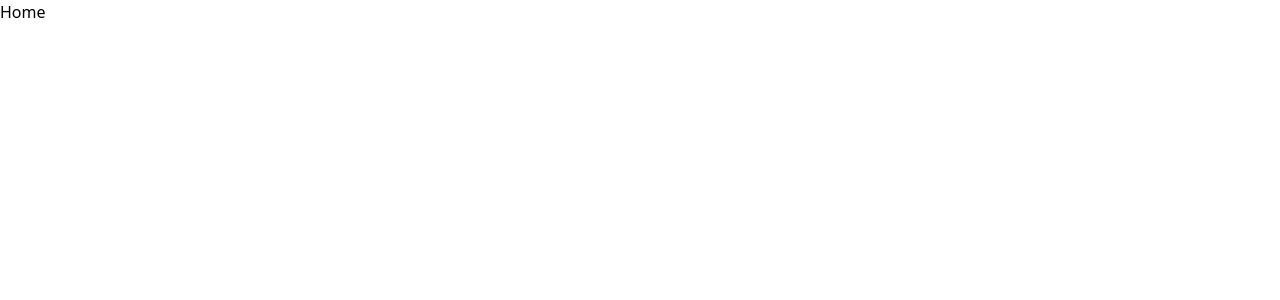
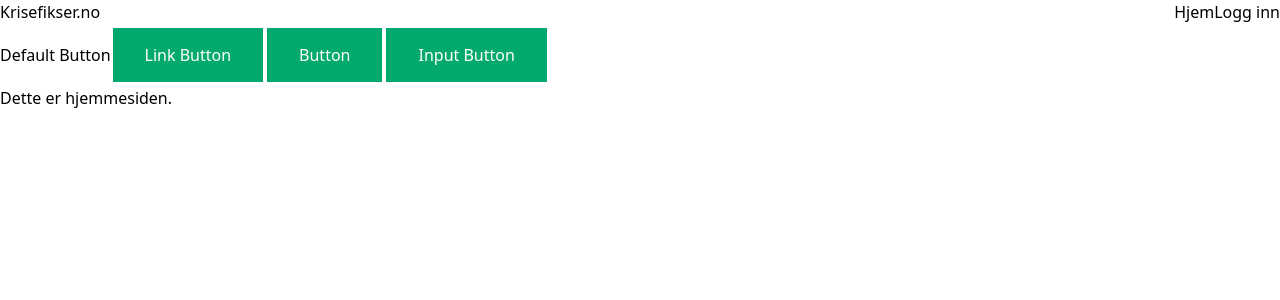
Before and after one commit to NTNU-IDI/scrum-project-2025-team11, a Vue app in the folder frontend/: page / in a window 1280 px wide. Shown: the top 300 px of the page. Built offline with nearby package versions, Linux system fonts and the light colour scheme; the HTML template or start-up script is replaced by a standard one.

Commit message:
Add buttons

```diff
--- a/frontend/src/components/Header.vue
+++ b/frontend/src/components/Header.vue
@@ -1,15 +1,38 @@
 <template>
-    <header class= "p-4 bg-gray-800 text-white">
-        <h1 class="text-xl font-bold"> Krisefikser </h1>
-        <nav>
-            <a href="/" class="mr-4"> Hjem </a>
-            <a href="/login"> Logg inn </a>
-        </nav>
-    </header>
+
+
+  <header class="bg-blue-600 text-white p-4">
+    <div class="container mx-auto flex justify-between items-center">
+      <h1 class="text-2xl font-bold">Krisefikser.no</h1>
+      <nav class="space-x-4">
+        <a href="/" class="hover:underline">Hjem</a>
+        <a href="/login" class="hover:underline">Logg inn</a>
+      </nav>
+    </div>
+  </header>
+
+  <button>Default Button</button>
+<a href="#" class="button">Link Button</a>
+<button class="button">Button</button>
+<input type="button" class="button" value="Input Button">
+
 </template>
 
-<script>
-export default {
-    name: 'Header'
+<script lang="ts" setup>
+
+</script>
+
+<style>
+.button {
+  background-color: #04AA6D;
+  border: none;
+  color: white;
+  padding: 15px 32px;
+  text-align: center;
+  text-decoration: none;
+  display: inline-block;
+  font-size: 16px;
+  margin: 4px 2px;
+  cursor: pointer;
 }
-</script>
+</style>
--- a/frontend/src/views/HomeView.vue
+++ b/frontend/src/views/HomeView.vue
@@ -1,7 +1,14 @@
 <template>
-  <div>Home</div>
+  <div>
+  <Header />
+  <main class="p-4">
+    <h2>Dette er hjemmesiden.</h2>
+  </main>
+  </div>
 </template>
 
 <script lang="ts" setup>
+  import Header from '@/components/Header.vue'
+
 
 </script>
--- a/frontend/tailwind.config.ts
+++ b/frontend/tailwind.config.ts
@@ -5,14 +5,14 @@ const config: Config = {
   theme: {
     extend: {
       colors: {
-        "Darkest-blue": "#0D1B2A",
-        "Dark-blue": "#1B263B",
-        "Light-blue": "#415A77",
-        "Lightest-blue": "#778DA9",
-        "Grey": "#E0E1DD",
-        "Orange": "#EB5E28",
-        "Good-green": "#3D9C5A",
-        "Bad-red": "#BF0603",
+        "darkest-blue": "#0D1B2A",
+        "dark-blue": "#1B263B",
+        "light-blue": "#415A77",
+        "lightest-blue": "#778DA9",
+        "grey": "#E0E1DD",
+        "orange": "#EB5E28",
+        "good-green": "#3D9C5A",
+        "bad-red": "#BF0603",
       },
     },
     fontFamily: {
```
